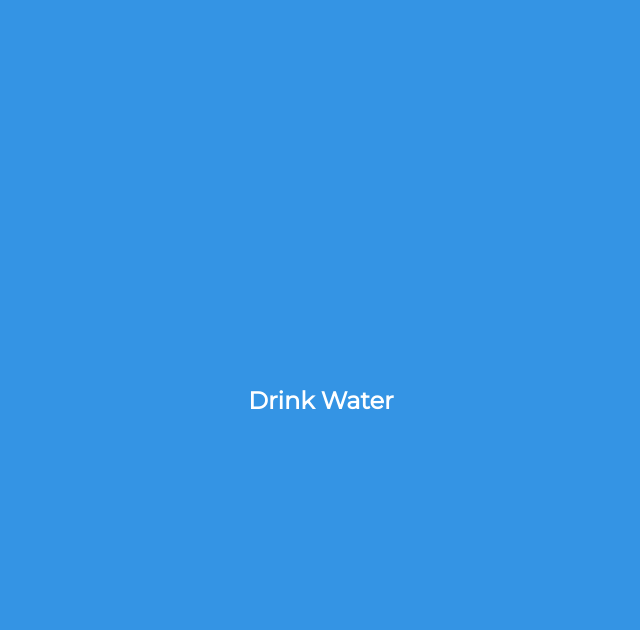
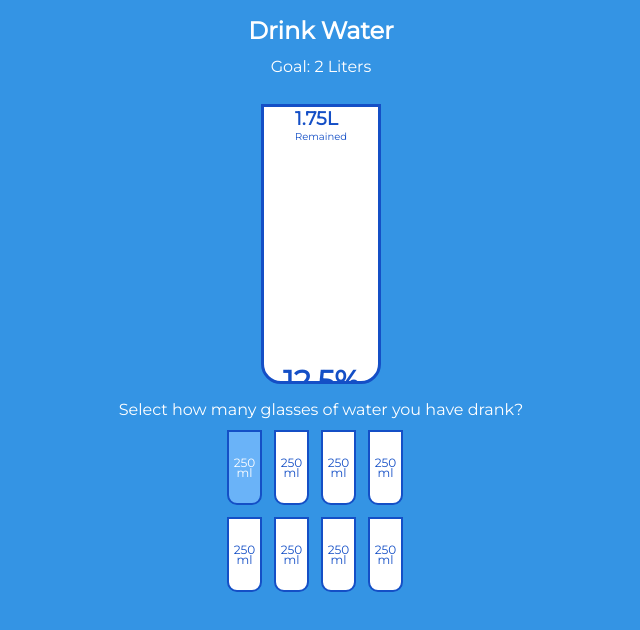
Before and after one commit to xshalan/50-Projects-Practice, a plain HTML site: page Day16. Drink Water/index.html in a window 1280 px wide. Shown: the whole page, without its empty margins (319-959 px from the left). Drawn offline with Linux system fonts and the light colour scheme.

Commit message:
P16- style basic components

```diff
--- a/Day16. Drink Water/index.html
+++ b/Day16. Drink Water/index.html
@@ -9,7 +9,32 @@
 </head>
 
 <body>
-    <h2>Drink Water</h2>
+    <div class="container">
+        <h2>Drink Water</h2>
+        <p class="goal">Goal: 2 Liters</p>
+
+        <div class="water-bottle">
+                <div class="reamining">
+                    <h3>1.75L</h3>
+                    <p>Remained</p>
+                </div>
+                <div class="drink-percentage">
+                    12.5%
+                </div>
+        </div>
+
+        <p class="text">Select how many glasses of water you have drank?</p>
+        <div class="small-bottles">
+            <div class="water-bottle small-cup full">250<br>ml</div>
+            <div class="water-bottle small-cup">250<br>ml</div>
+            <div class="water-bottle small-cup">250<br>ml</div>
+            <div class="water-bottle small-cup">250<br>ml</div>
+            <div class="water-bottle small-cup">250<br>ml</div>
+            <div class="water-bottle small-cup">250<br>ml</div>
+            <div class="water-bottle small-cup">250<br>ml</div>
+            <div class="water-bottle small-cup">250<br>ml</div>
+        </div>
+    </div>
     <script src="script.js"></script>
 
 </body>
--- a/Day16. Drink Water/style.css
+++ b/Day16. Drink Water/style.css
@@ -1,5 +1,10 @@
 @import url('https://fonts.googleapis.com/css?family=Montserrat');
 
+
+:root{
+    --fill-color:#6ab3f8;
+    --border-color: #144fc6;
+}
 * {
     box-sizing: border-box;
     margin: 0;
@@ -8,11 +13,88 @@
 body {
     background-color: #3494e4;
     font-family: 'Montserrat', sans-serif;
+    align-items: start;
+    height: 100vh;
     overflow: hidden;
+    width: 100vw;
+    color: white;
+}
+
+.container {
+    margin: 16px;
     display: flex;
     justify-content: center;
     align-items: center;
-    height: 100vh;
-    width: 100vw;
+    flex-direction: column;
+}
+
+.container h2 {
+    font-weight: bold;
+    text-align: center;
+}
+
+.goal {
+    margin: 12px;
+    text-align: center;
+}
+
+.water-bottle {
+    display: flex;
+    flex-direction: column;
+    align-items: center;
+    justify-content: center;
+    background-color: white;
+    color: #144fc6;
+    margin: 16px 0;
+    width: 120px;
+    height: 280px;
+    border-radius: 0 0 20px 20px;
+    border: 3px solid var(--border-color);
+    overflow: hidden;
+}
+.reamining{
+    flex:1;
+}
+.drink-percentage{
+    width: 100%;
+    font-size: 30px;
+    display: flex;
+    align-items: center;
+    justify-content: center;
+    font-weight: bold;
+    margin: 0;
+    height: 0;
+    background-color: var(--fill-color);
+    transition: .3s ease;
+}
+.water-bottle p {
+    font-size: 10px;
+}
+
+.water-bottle.small-cup {
+    width: 35px;
+    height: 75px;
+    border: 2px solid var(--border-color);
+    border-radius: 0 0 10px 10px;
+    cursor: pointer;
+    font-size: 12px;
+    justify-content: center;
+    text-align: center;
+    margin: 6px;
+    line-height: 10px;
+}
+
+.small-cup.full {
     color: white;
+    background-color: var(--fill-color);
 }
+.small-bottles {
+    display: flex;
+    flex-wrap: wrap;
+    width: 200px;
+}
+
+.text{
+    text-align: center;
+    margin: 0 0 5px;
+}
```
